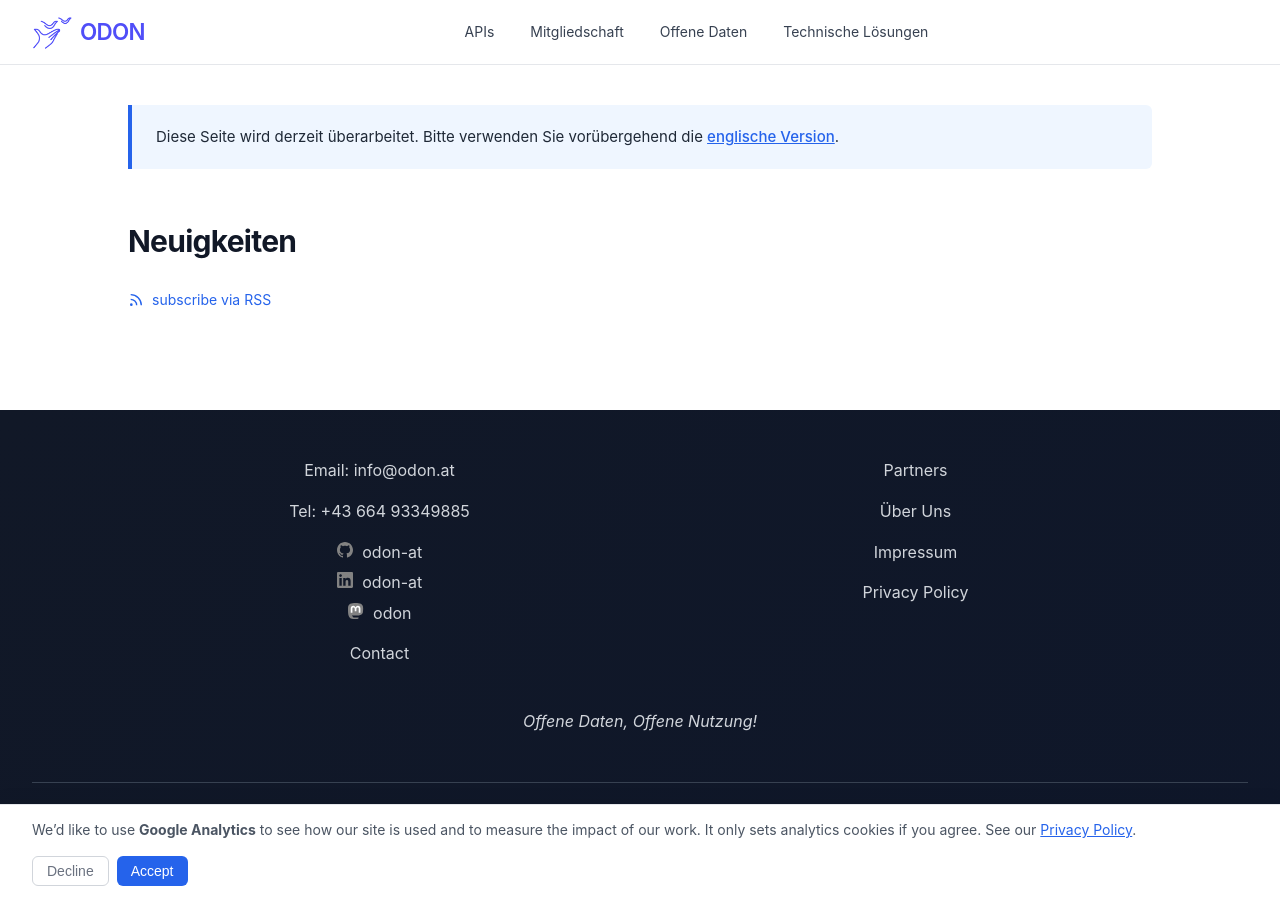
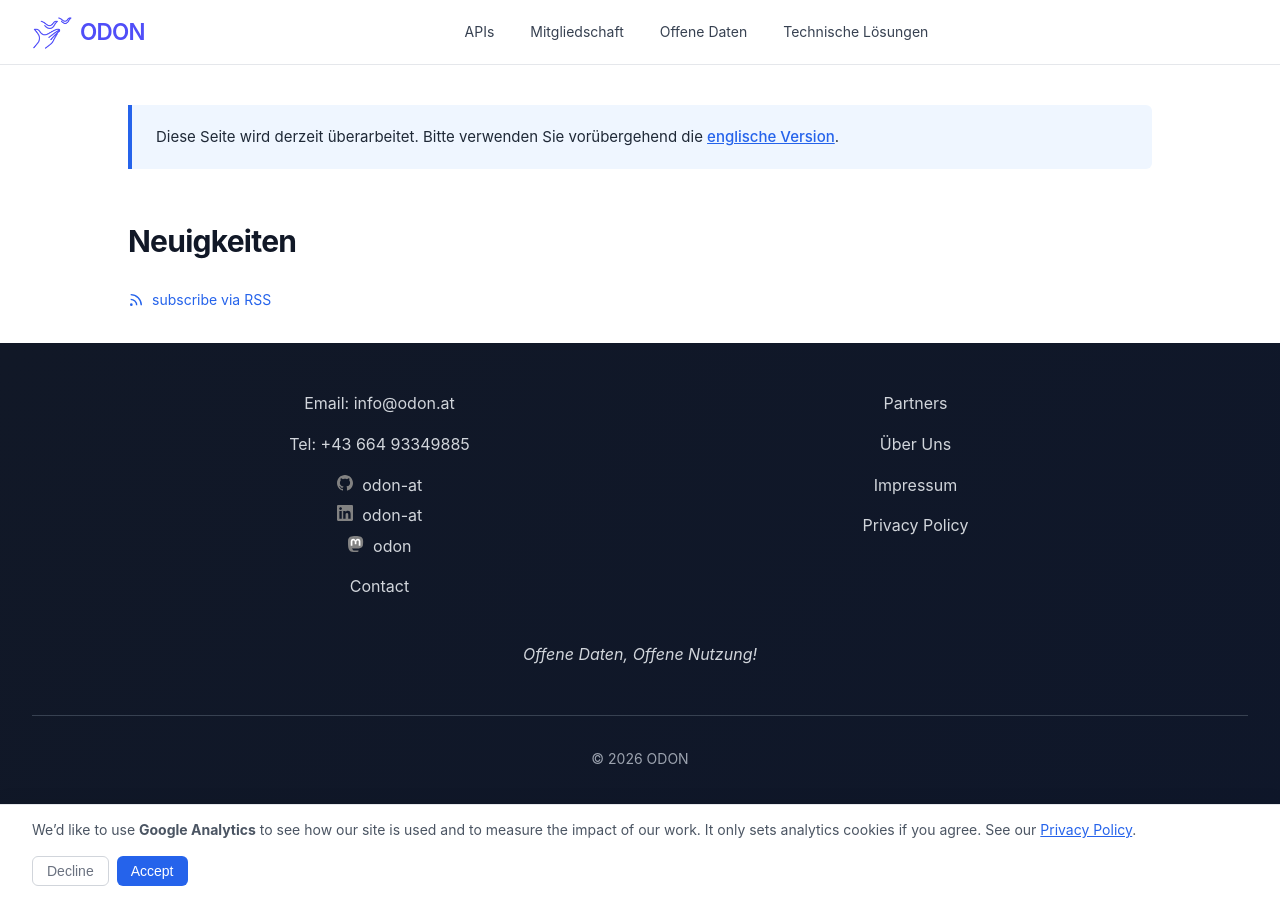
Before and after one commit to verein-odon/verein-odon.github.io, a Jekyll site: the page built from docs/de/index.md, in a window 1280 px wide. Built offline with Jekyll 4.4.1, drawn with Linux system fonts in a browser that asks for light colours.

Commit message:
Footer absorbing extra space for short pages

```diff
--- a/docs/assets/main.scss
+++ b/docs/assets/main.scss
@@ -1522,7 +1522,12 @@ a.btn-primary, a.btn-primary:hover {
   background: linear-gradient(135deg, var(--color-gray-900), #0f172a);
   color: var(--color-white);
   padding: 3rem 0;
-  margin-top: auto;
+  /* Trial: grow to absorb leftover space on short pages (body is a flex column,
+     min-height: 100vh), instead of `margin-top: auto` pushing the whole footer
+     down. Content below stays block-flow top-aligned, so it doesn't move —
+     the extra dark background simply extends further below it. No effect on
+     pages already taller than the viewport, since there's no free space to grow into. */
+  flex: 1 0 auto;
 }
 
 .footer-content {
```
